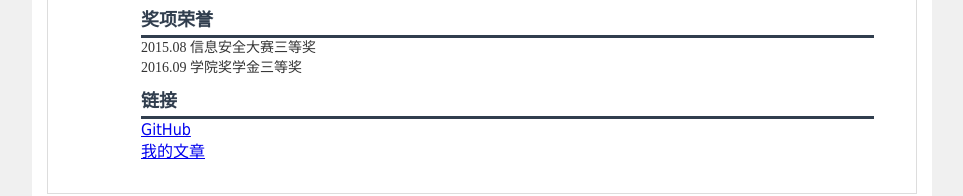
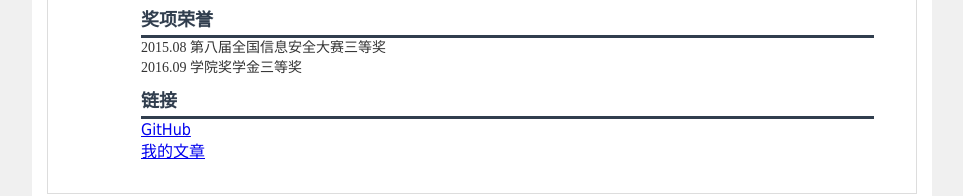
Before and after one commit to puudong/PersonPages, a plain HTML site: page index.html in a window 1280 px wide. Shown: the part 1220-1416 px from the top of the page, without its empty margins (158-1121 px from the left). Drawn offline with Linux system fonts and the light colour scheme.

Commit message:
Update index.html
修改

```diff
--- a/index.html
+++ b/index.html
@@ -209,7 +209,7 @@
                                     <div class="template203_boxrighttop">奖项荣誉</div>
                                     <div class="template203_boxrightcon cert_wrap_child">
                                         <div class="template203_boxrightconlist">
-                                            2015.08       信息安全大赛三等奖
+                                            2015.08       第八届全国信息安全大赛三等奖
 											<br>2016.09           学院奖学金三等奖
                                         </div>
                                     </div>
```
